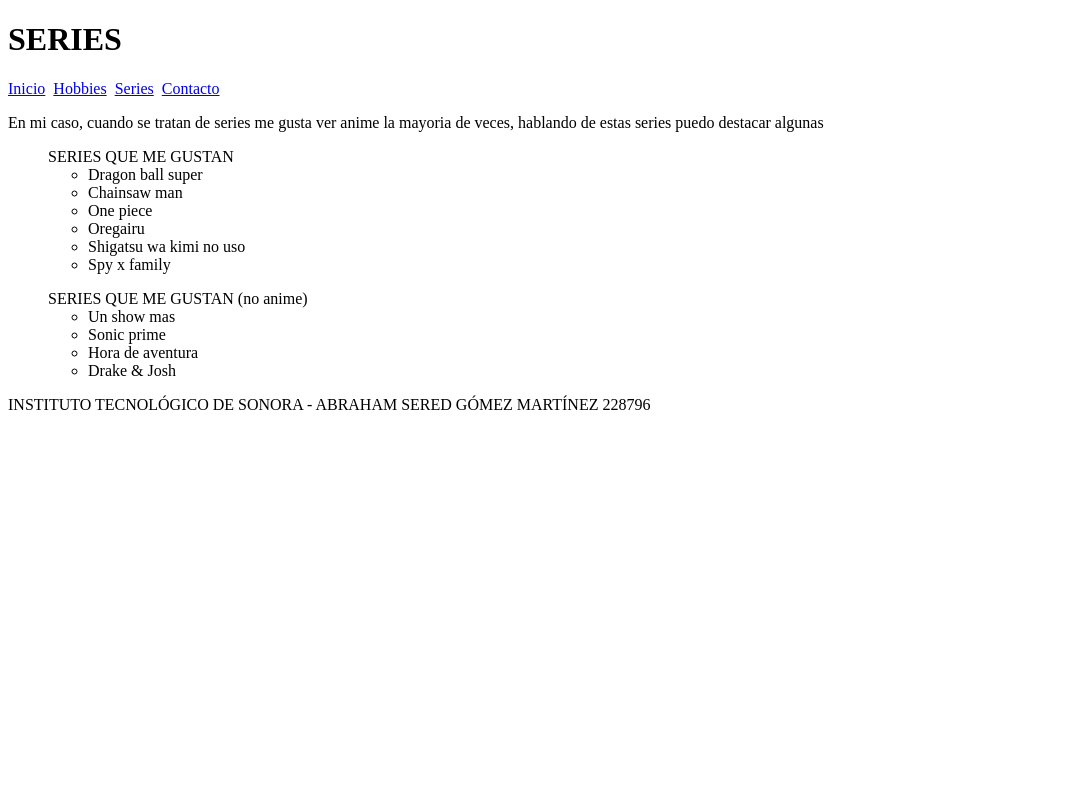
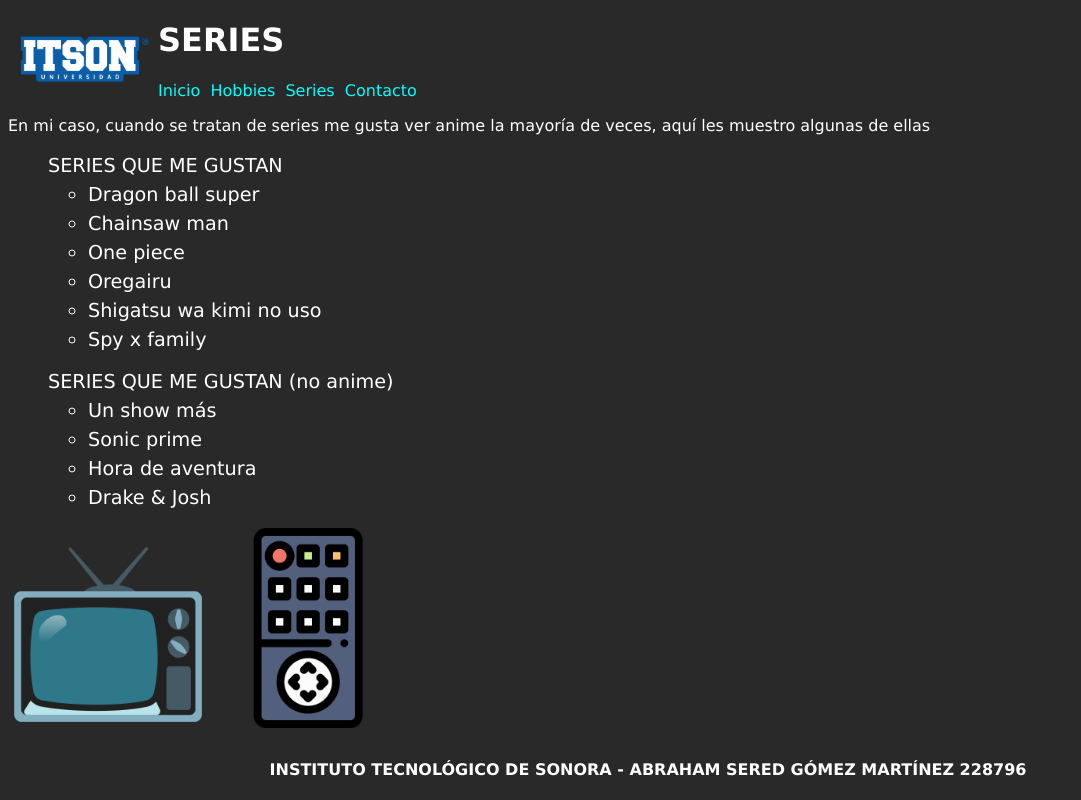
Before and after one commit to AbrahamGM1/LandingGomezAbraham, a plain HTML site: page series.html in a window 1280 px wide. Shown: the whole page, without its empty margins (0-1081 px from the left). Drawn offline with Linux system fonts and the light colour scheme.

Commit message:
Imágenes y hoja de estilo agregada

```diff
--- /dev/null
+++ b/css/style.css
@@ -0,0 +1,42 @@
+body {
+    background-color: #292929;
+    font-family: Verdana, Geneva, Tahoma, sans-serif;
+    color: white;
+}
+
+nav a{
+     color: aqua;
+     text-decoration-line: none;
+}
+
+nav a:hover {
+    font-weight: bold;
+}
+
+ol {
+    font-size: larger;
+}
+li {
+    margin-top: 6px;
+}
+
+img {
+    width: 150px;
+    height: 75px;
+    float: left
+}
+
+.git, .github {
+    width: 200px;
+    height: 200px;
+}
+
+
+footer {
+    position:absolute;
+    text-align: center;
+    font-weight: bold;
+    bottom:0;
+    width: 100%;
+    height: 40px;
+}
--- a/series.html
+++ b/series.html
@@ -4,10 +4,15 @@
     <meta charset="UTF-8">
     <meta http-equiv="X-UA-Compatible" content="IE=edge">
     <meta name="viewport" content="width=device-width, initial-scale=1.0">
+    <link rel="stylesheet" href="css/style.css">
     <title>Document</title>
 </head>
 <body>
-    <h1>SERIES</h1>
+    <header>
+        <img src="img/itson.png">
+        <h1>SERIES</h1>
+    </header>
+
     <nav>
         <a href="index.html">Inicio</a>&nbsp;
         <a href="hobbies.html">Hobbies</a>&nbsp;
@@ -15,7 +20,7 @@
         <a href="contacto.html">Contacto</a>
     </nav>
     <main>
-        <p>En mi caso, cuando se tratan de series me gusta ver anime la mayoria de veces, hablando de estas series puedo destacar algunas</p>
+        <p>En mi caso, cuando se tratan de series me gusta ver anime la mayor&iacute;a de veces, aqu&iacute; les muestro algunas de ellas </p>
         <ol>SERIES QUE ME GUSTAN
             <ul>
                 <li>Dragon ball super</li>
@@ -28,12 +33,15 @@
         </ol>
         <ol>SERIES QUE ME GUSTAN (no anime)
             <ul>
-                <li>Un show mas</li>
+                <li>Un show m&aacute;s</li>
                 <li>Sonic prime</li>
                 <li>Hora de aventura</li>
                 <li>Drake & Josh</li>
             </ul>
         </ol>
+        <img class="git" src="img/tv.png">
+        <img class="git" src="img/remote.png">
+
     </main>
     <footer>INSTITUTO TECNOL&Oacute;GICO DE SONORA - ABRAHAM SERED GÓMEZ MARTÍNEZ 228796</footer>
 </body>
```
Also changed, not shown: contacto.html (+9 -3 lines), hobbies.html (+10 -3 lines), index.html (+9 -2 lines), img/draw.png (added), img/game.png (added), img/git.png (added), img/github.png (added), img/itson.png (added), img/remote.png (added), img/tv.png (added).
